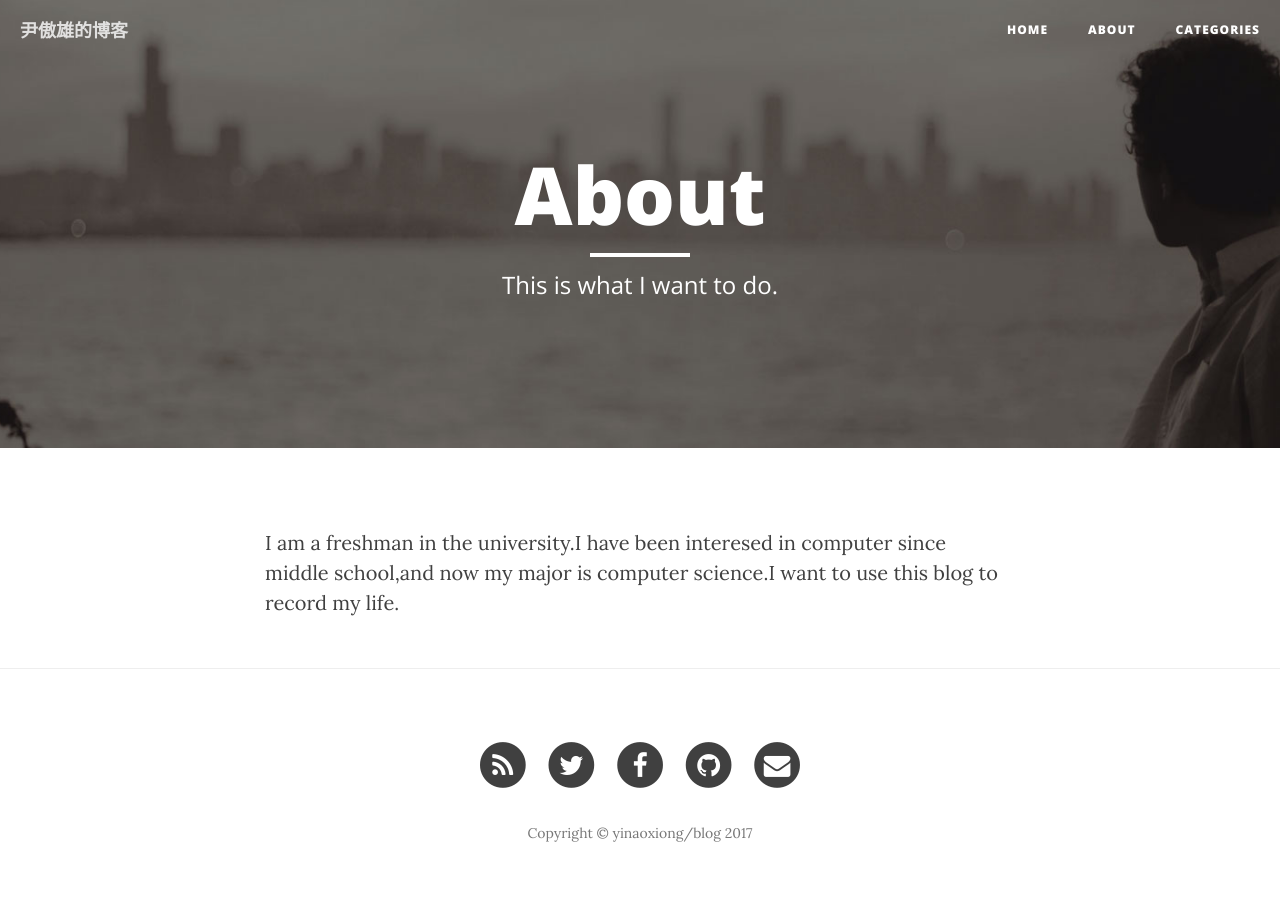
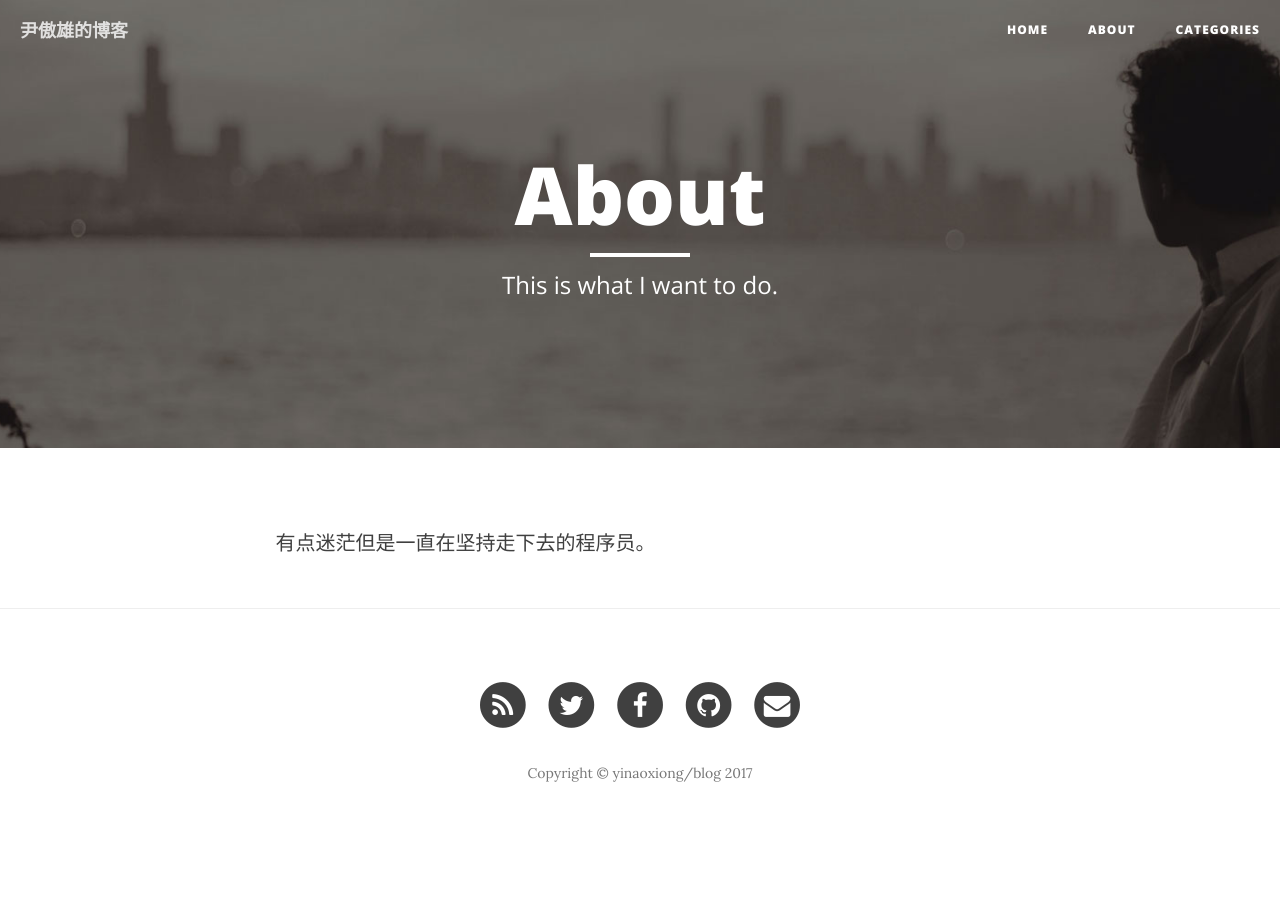
Before and after one commit to YinAoXiong/blog, a Jekyll site: the page built from about.html, in a window 1280 px wide. Built offline with Jekyll 4.4.1, drawn with Linux system fonts in a browser that asks for light colours; nearby versions of some CDN libraries; comment, search, counter and statistics services are not loaded.

Commit message:
添加about信息

```diff
--- a/about.html
+++ b/about.html
@@ -5,4 +5,4 @@ description: "This is what I want to do."
 header-img: "img/about-bg.jpg"
 ---
 
-<p>I am a freshman in the university.I have been interesed in computer since middle school,and now my major is computer science.I want to use this blog to record my life.</p>
+<p>&nbsp&nbsp有点迷茫但是一直在坚持走下去的程序员。</p>
```
